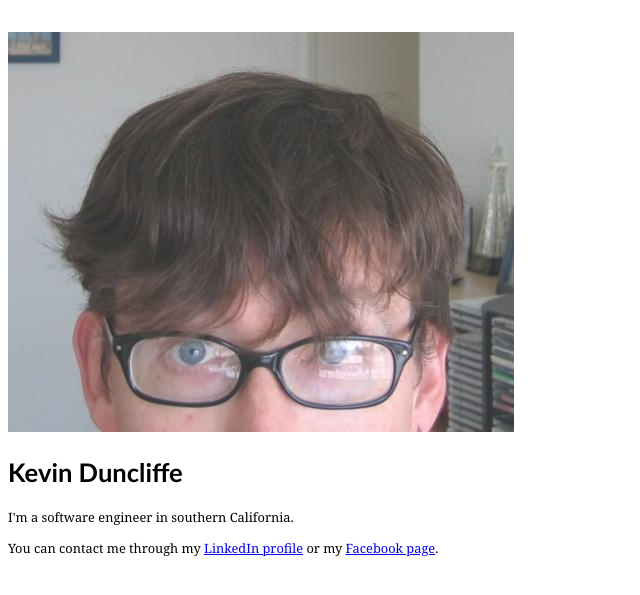
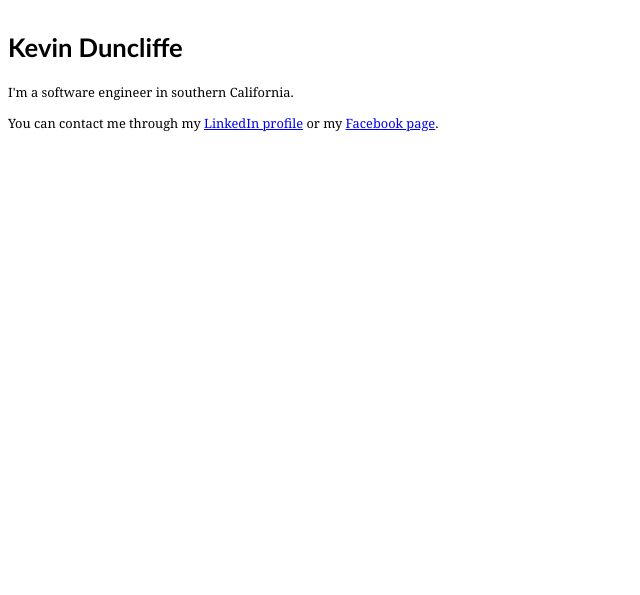
Before and after one commit to duncow/duncow.github.io, a plain HTML site: page index.html in a window 1280 px wide. Shown: the part 99-694 px from the top of the page, without its empty margins (0-640 px from the left). Drawn offline with Linux system fonts and the light colour scheme.

Commit message:
experimenting with image size

```diff
--- a/index.html
+++ b/index.html
@@ -13,7 +13,7 @@
     </header>
     <main>
         <section>
-            <img src="kev.jpg"/>
+            <!--img src="kev.jpg"/-->
             <h2>Kevin Duncliffe</h2>
         </section>
         <section>
```
